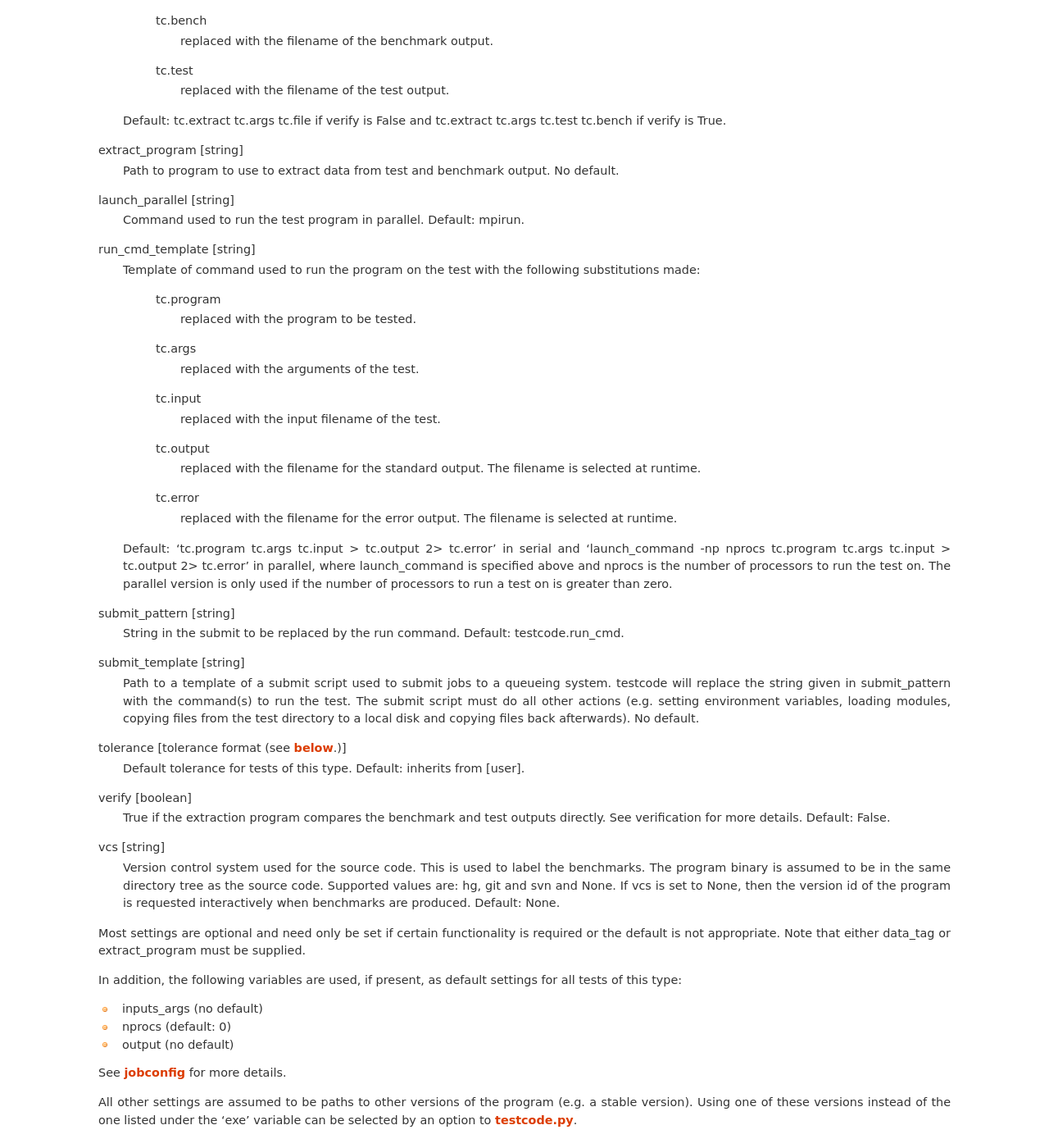
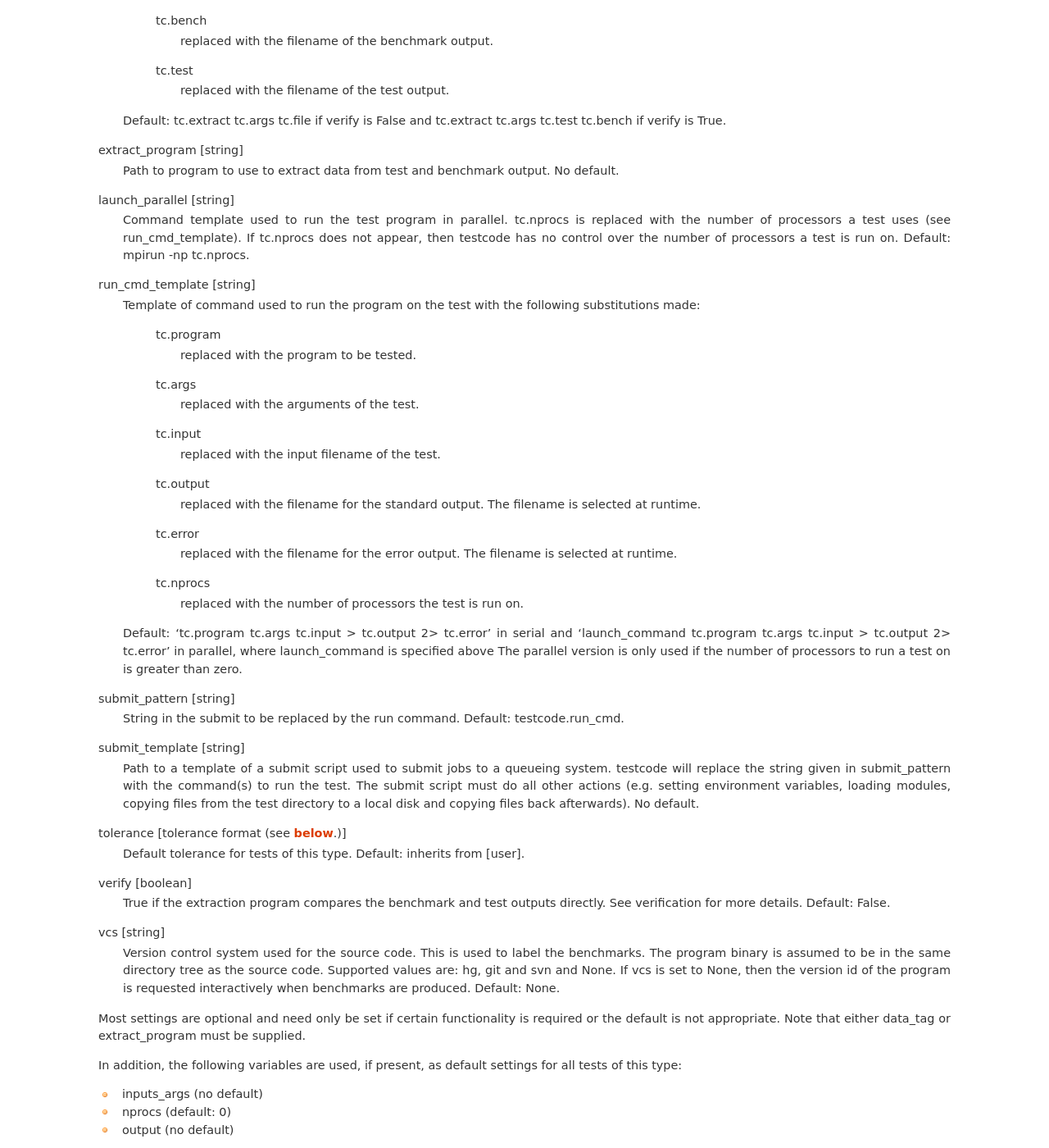
Before and after one commit to jsspencer/testcode, a Sphinx documentation site: the page built from docs/userconfig.rst, in a window 1280 px wide and 1400 px high, scrolled down 1339 px. Shown: the whole window at 82% size. Built offline with Sphinx 7.4.7, drawn with Linux system fonts in a browser that asks for light colours.

Commit message:
Add flexibility to launching parallel tests.
Not all mpirun/mpiexec implementations allow/use command-line arguments
to specify the number of processors to run on.  Allow this to be an
optional part of the parallel command template.  A consequence of this
is that testcode will have no control of the number of processors a job
is run on such systems.

```diff
--- a/docs/userconfig.rst
+++ b/docs/userconfig.rst
@@ -77,7 +77,10 @@ extract_program [string]
     Path to program to use to extract data from test and benchmark output.
     No default.
 launch_parallel [string]
-    Command used to run the test program in parallel.  Default: mpirun.
+    Command template used to run the test program in parallel.  tc.nprocs is
+    replaced with the number of processors a test uses (see run_cmd_template).
+    If tc.nprocs does not appear, then testcode has no control over the number
+    of processors a test is run on.  Default: mpirun -np tc.nprocs.
 run_cmd_template [string]
     Template of command used to run the program on the test with the following
     substitutions made:
@@ -94,11 +97,12 @@ run_cmd_template [string]
         tc.error
             replaced with the filename for the error output.  The filename is
             selected at runtime.
+        tc.nprocs
+            replaced with the number of processors the test is run on.
 
     Default: 'tc.program tc.args tc.input > tc.output 2> tc.error' in serial
-    and 'launch_command -np nprocs tc.program tc.args tc.input > tc.output 2>
-    tc.error' in parallel, where launch_command is specified above and nprocs
-    is the number of processors to run the test on.  The parallel version is
+    and 'launch_command tc.program tc.args tc.input > tc.output 2> tc.error' in
+    parallel, where launch_command is specified above The parallel version is
     only used if the number of processors to run a test on is greater than
     zero.
 submit_pattern [string]
```
Also changed, not shown: 1 other file.
